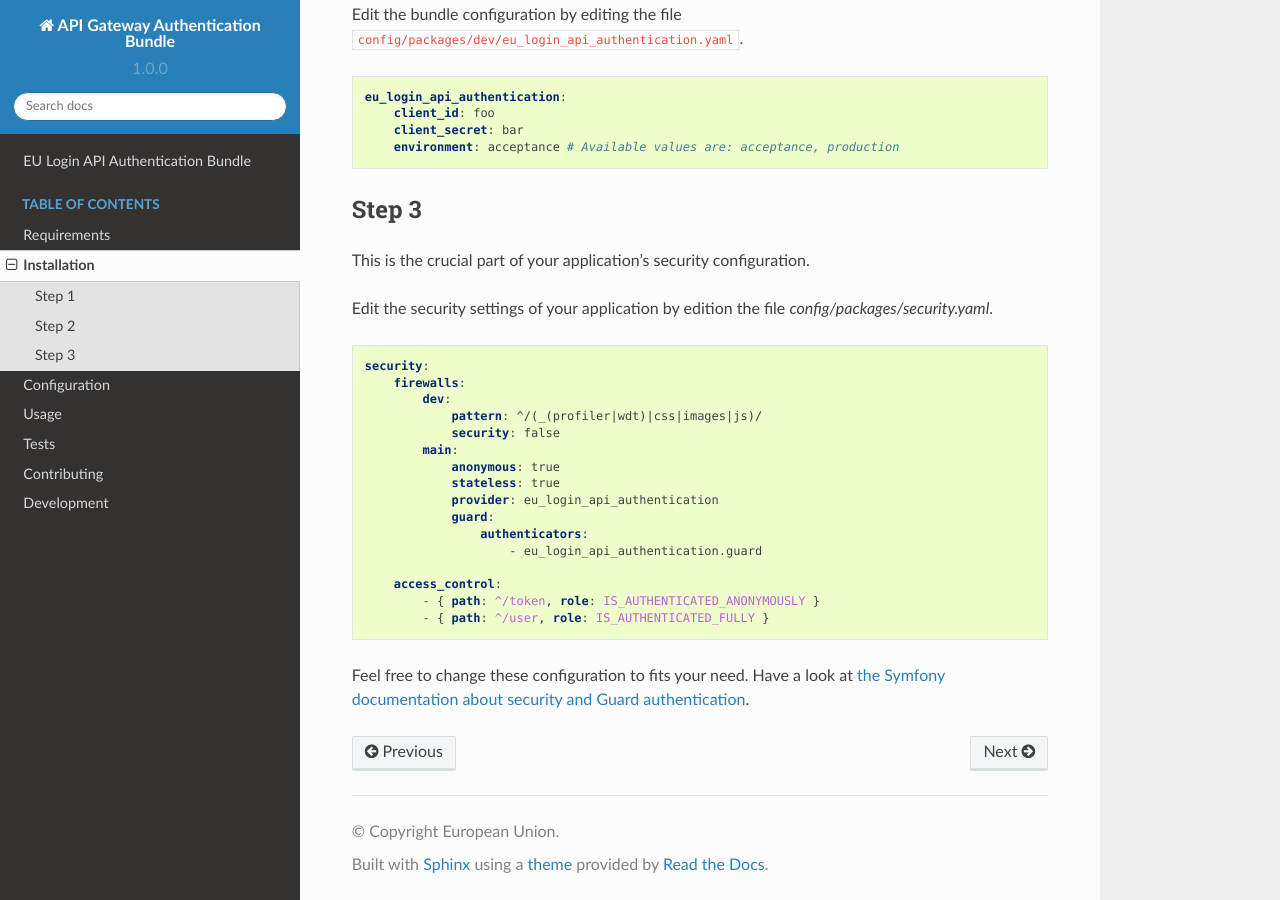
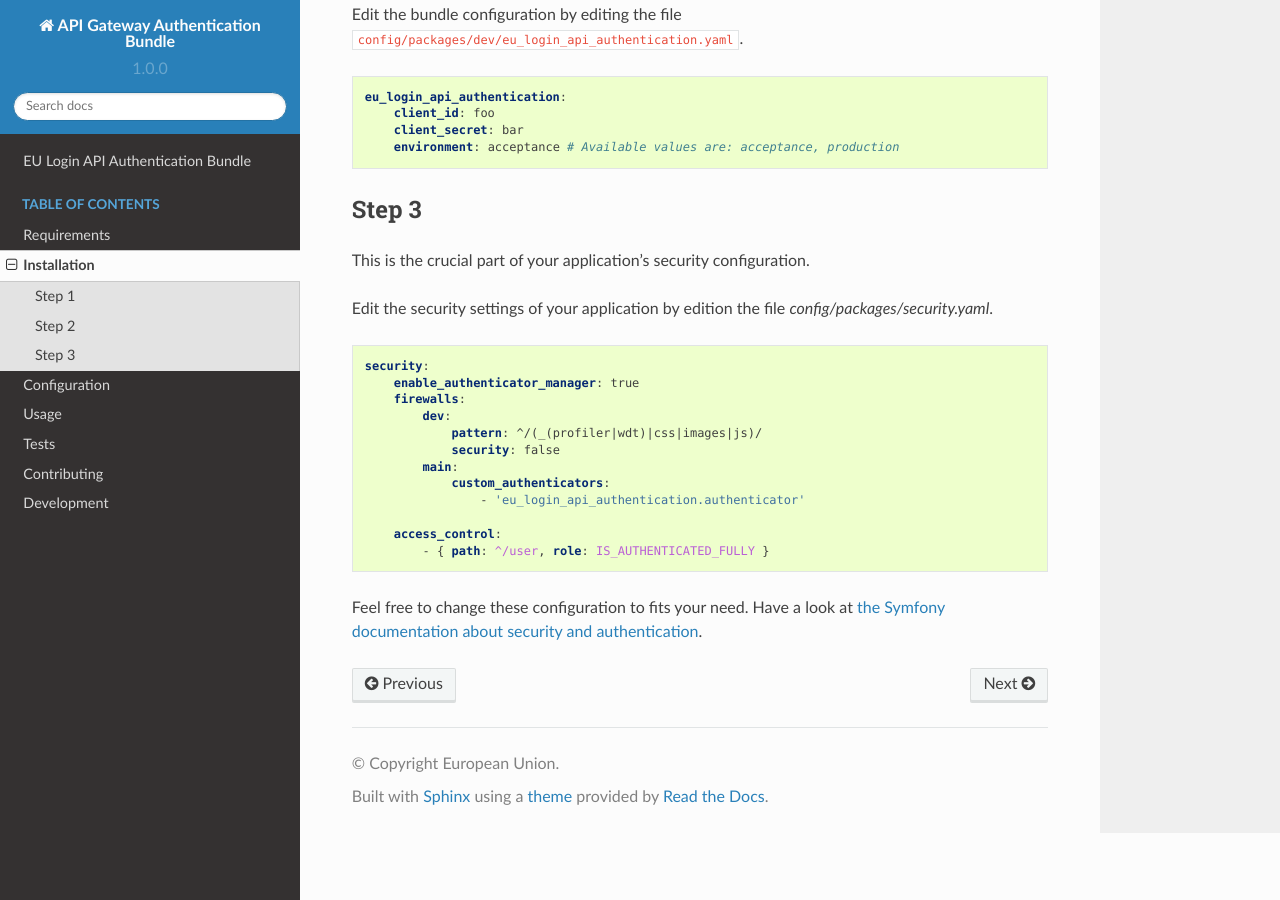
Before and after one commit to ecphp/eu-login-api-authentication-bundle, a Sphinx documentation site: the page built from docs/pages/installation.rst, in a window 1280 px wide and 900 px high, scrolled down 729 px. Built offline with Sphinx 7.4.7 and the Read the Docs theme 2.0.0, drawn with Linux system fonts in a browser that asks for light colours.

Commit message:
docs: Update documentation accordingly.

```diff
--- a/docs/index.rst
+++ b/docs/index.rst
@@ -1,7 +1,7 @@
 EU Login API Authentication Bundle
 ==================================
 
-This Symfony 5 bundle provides the necessary to authenticate a request having a
+This Symfony bundle provides the necessary to authenticate a request having a
 specific ``Authorization`` HTTP header with a ``pop`` token.
 
 Supported tokens are:
--- a/docs/pages/installation.rst
+++ b/docs/pages/installation.rst
@@ -47,26 +47,22 @@ Edit the security settings of your application by edition the file `config/packa
 .. code-block:: yaml
 
     security:
+        enable_authenticator_manager: true
         firewalls:
             dev:
                 pattern: ^/(_(profiler|wdt)|css|images|js)/
                 security: false
             main:
-                anonymous: true
-                stateless: true
-                provider: eu_login_api_authentication
-                guard:
-                    authenticators:
-                        - eu_login_api_authentication.guard
+                custom_authenticators:
+                    - 'eu_login_api_authentication.authenticator'
 
         access_control:
-            - { path: ^/token, role: IS_AUTHENTICATED_ANONYMOUSLY }
             - { path: ^/user, role: IS_AUTHENTICATED_FULLY }
 
 Feel free to change these configuration to fits your need. Have a look at
-`the Symfony documentation about security and Guard authentication`_.
+`the Symfony documentation about security and authentication`_.
 
 .. _a Symfony Flex recipe: https://github.com/symfony/recipes-contrib/blob/master/ecphp/eu-login-api-authentication-bundle/1.0/manifest.json
 .. _Composer: https://getcomposer.org
-.. _the Symfony documentation about security and Guard authentication: https://symfony.com/doc/current/security/guard_authentication.html
+.. _the Symfony documentation about security and authentication: https://symfony.com/doc/current/security/guard_authentication.html
 .. _Symfony recipe: https://github.com/symfony/recipes-contrib/tree/master/ecphp/eu-login-api-authentication-bundle/1.0
```
Also changed, not shown: README.md (+1 -1 lines), docs/pages/configuration.rst (+6 -5 lines).
